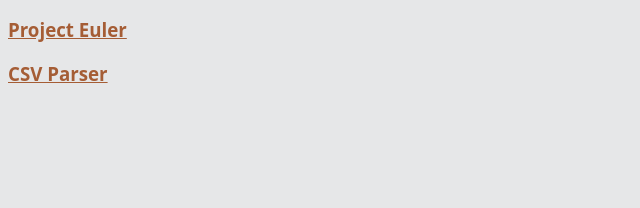
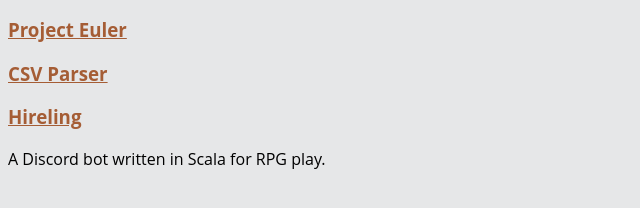
Before and after one commit to oxidalwave/oxidalwave.github.io, a plain HTML site: page index.html in a window 1280 px wide. Shown: the part 122-330 px from the top of the page, without its empty margins (0-640 px from the left). Drawn offline with Linux system fonts and the light colour scheme.

Commit message:
Add Hireling

```diff
--- a/index.html
+++ b/index.html
@@ -33,5 +33,14 @@
         <p class="Project_Description">
 
         </p>
+
+        <h3 id="Hireling" class="Project_Title">
+            <a href="Hireling">
+                Hireling
+            </a>
+        </h3>
+        <p class="Project_Description">
+            A Discord bot written in Scala for RPG play.
+        </p>
     </body>
 </html>
```
